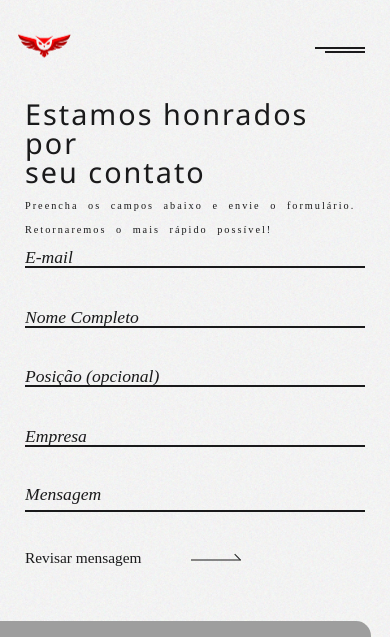
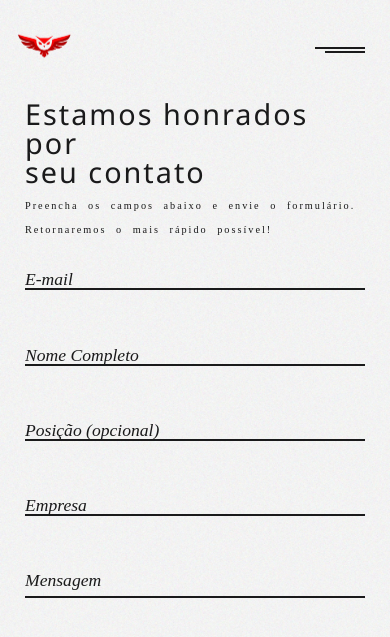
Before and after one commit to victorribeiro1/hp-logistica, a PHP site: page /contato.html in a window 390 px wide. Shown: the top 637 px of the page. Run offline with PHP 8.4, Linux system fonts and the light colour scheme; grey boxes are pictures that could not be loaded.

Commit message:
update contact queries

```diff
--- a/public/style.css
+++ b/public/style.css
@@ -2001,7 +2001,7 @@ html {
 @media only screen and (max-width: 670px) {
   .contact {
     max-height: 1000px;
-    min-height: 800px;
+    min-height: 1000px;
   }
   .contact__content {
     display: flex;
@@ -2009,7 +2009,6 @@ html {
     justify-content: flex-start;
     align-items: flex-start;
     flex-flow: column-reverse;
-    max-height: unset;
     max-height: 1000px;
   }
   .contact__content__image {
--- a/src/sass/pages/_contato.scss
+++ b/src/sass/pages/_contato.scss
@@ -272,7 +272,7 @@
     @media only screen and (max-width: 670px) {
 
       max-height: 1000px;
-        min-height: 800px;
+        min-height: 1000px;
 
         &__content {
             @include flex-container(column, flex-start, flex-start);
@@ -280,9 +280,10 @@
 
             // border: 3px solid blue;
 
-            max-height: unset;
+            // max-height: unset;
             // height: calc(100vh - 100px);
             // min-height: 700px;
+
       max-height: 1000px;
 
 
```
